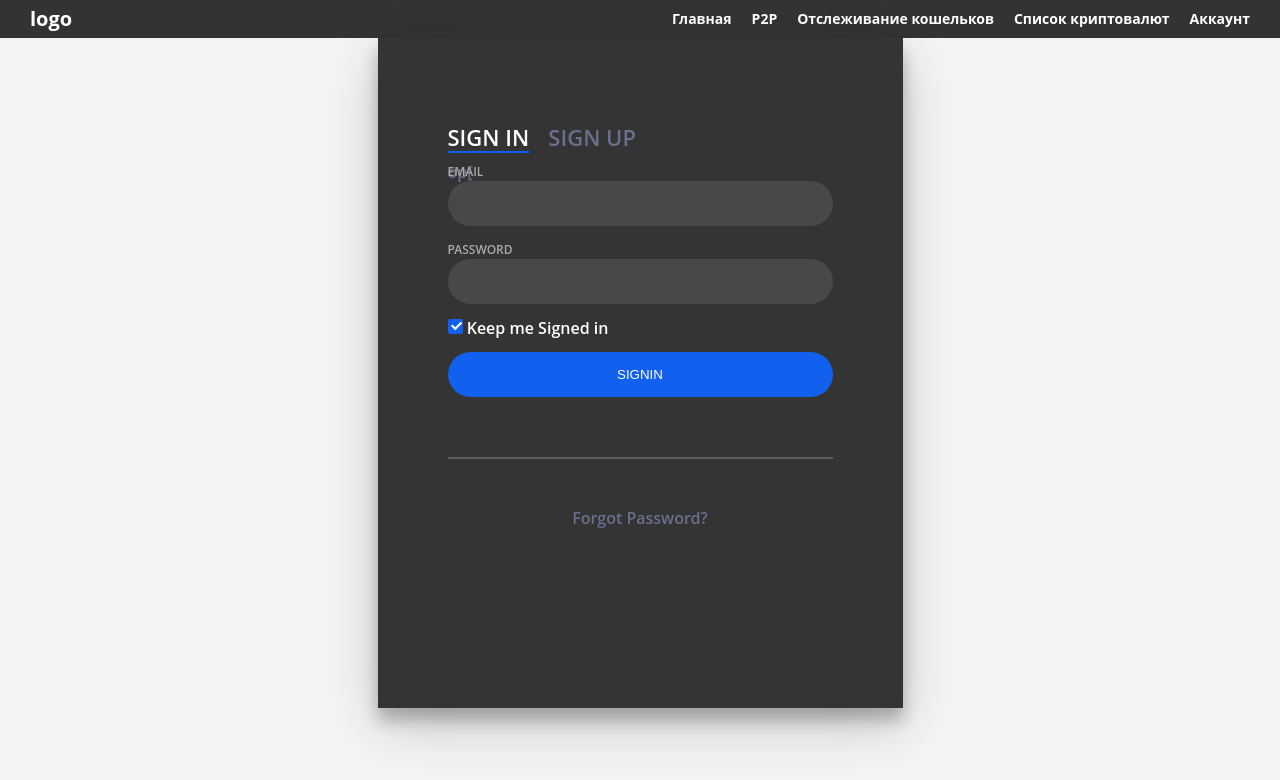
After one commit to yankochur/CryptoChanger, a Flask app: template app/templates/main/authorization.html in a window 1280 px wide. The commit adds this page. Shown: the top 780 px of the page. Run offline with Flask 3, Linux system fonts and the light colour scheme; the template is opened without the code that fills it, so the values that code supplies are empty.

Commit message:
auth page prototype

```diff
--- a/app/static/styles.css
+++ b/app/static/styles.css
@@ -15,8 +15,9 @@ header {
 }
 
 .logo {
-    font-size: 1.5em;
+    font-size: 20px;
     font-weight: bold;
+    margin-left: 20px;
 }
 
 nav ul {
@@ -65,3 +66,154 @@ h1 {
 .info h1 {
     text-align: center;
 }
+
+body{
+	margin:0;
+	color:#6a6f8c;
+	background:#f4f4f4;
+	font:600 16px/18px 'Open Sans',sans-serif;
+}
+*,:after,:before{box-sizing:border-box}
+.clearfix:after,.clearfix:before{content:'';display:table}
+.clearfix:after{clear:both;display:block}
+a{color:inherit;text-decoration:none}
+
+.login-wrap{
+	width:100%;
+	margin:auto;
+	max-width:525px;
+	min-height:670px;
+	position:relative;
+	background: white;
+	box-shadow:0 12px 15px 0 rgba(0,0,0,.24),0 17px 50px 0 rgba(0,0,0,.19);
+}
+.login-html{
+	width:100%;
+	height:100%;
+	position:absolute;
+	padding:90px 70px 50px 70px;
+	background:rgba(30, 30, 30, .9);
+}
+.login-html .sign-in-htm,
+.login-html .sign-up-htm{
+	top:0;
+	left:0;
+	right:0;
+	bottom:0;
+	position:absolute;
+	transform:rotateY(180deg);
+	backface-visibility:hidden;
+	transition:all .4s linear;
+}
+.login-html .sign-in,
+.login-html .sign-up,
+.login-form .group .check{
+	display:none;
+}
+.login-html .tab,
+.login-form .group .label,
+.login-form .group .button{
+	text-transform:uppercase;
+}
+.login-html .tab{
+	font-size:22px;
+	margin-right:15px;
+	padding-bottom:5px;
+	margin:0 15px 10px 0;
+	display:inline-block;
+	border-bottom:2px solid transparent;
+}
+.login-html .sign-in:checked + .tab,
+.login-html .sign-up:checked + .tab{
+	color:#fff;
+	border-color:#1161ee;
+}
+.login-form{
+	min-height:345px;
+	position:relative;
+	perspective:1000px;
+	transform-style:preserve-3d;
+}
+.login-form .group{
+	margin-bottom:15px;
+}
+.login-form .group .label,
+.login-form .group .input,
+.login-form .group .button{
+	width:100%;
+	color:#fff;
+	display:block;
+}
+.login-form .group .input,
+.login-form .group .button{
+	border:none;
+	padding:15px 20px;
+	border-radius:25px;
+	background:rgba(255,255,255,.1);
+}
+.login-form .group input[data-type="password"]{
+	text-security:circle;
+	-webkit-text-security:circle;
+}
+.login-form .group .label{
+	color:#aaa;
+	font-size:12px;
+}
+.login-form .group .button{
+	background:#1161ee;
+}
+.login-form .group label .icon{
+	width:15px;
+	height:15px;
+	border-radius:2px;
+	position:relative;
+	display:inline-block;
+	background:rgba(255,255,255,.1);
+}
+.login-form .group label .icon:before,
+.login-form .group label .icon:after{
+	content:'';
+	width:10px;
+	height:2px;
+	background:#fff;
+	position:absolute;
+	transition:all .2s ease-in-out 0s;
+}
+.login-form .group label .icon:before{
+	left:3px;
+	width:5px;
+	bottom:6px;
+	transform:scale(0) rotate(0);
+}
+.login-form .group label .icon:after{
+	top:6px;
+	right:0;
+	transform:scale(0) rotate(0);
+}
+.login-form .group .check:checked + label{
+	color:#fff;
+}
+.login-form .group .check:checked + label .icon{
+	background:#1161ee;
+}
+.login-form .group .check:checked + label .icon:before{
+	transform:scale(1) rotate(45deg);
+}
+.login-form .group .check:checked + label .icon:after{
+	transform:scale(1) rotate(-45deg);
+}
+.login-html .sign-in:checked + .tab + .sign-up + .tab + .login-form .sign-in-htm{
+	transform:rotate(0);
+}
+.login-html .sign-up:checked + .tab + .login-form .sign-up-htm{
+	transform:rotate(0);
+}
+
+.hr{
+	height:2px;
+	margin:60px 0 50px 0;
+	background:rgba(255,255,255,.2);
+}
+.foot-lnk{
+	text-align:center;
+}
--- /dev/null
+++ b/app/templates/main/authorization.html
@@ -0,0 +1,64 @@
+{% extends 'main/base.html' %}
+
+{% block title %} Авторизация {% endblock %}
+
+{% block body %}
+    <div class="login-wrap">
+	<div class="login-html">
+		<input id="tab-1" type="radio" name="tab" class="sign-in" checked><label for="tab-1" class="tab">Sign In</label>
+		<input id="tab-2" type="radio" name="tab" class="sign-up"><label for="tab-2" class="tab">Sign Up</label>
+		<div class="login-form">
+			<div class="sign-in-htm">
+				<form action="/authorization" method="POST">
+				<div class="group">
+					<label for="log_email" class="label">Email</label>
+					<input id="log_email" type="text" class="input" name="email">
+				</div>
+				<div class="group">
+					<label for="log_password" class="label">Password</label>
+					<input id="log_password" type="password" class="input" data-type="password" name="password">
+				</div>
+				<div class="group">
+					<input id="log_check" type="checkbox" class="check" checked>
+					<label for="log_check"><span class="icon"></span> Keep me Signed in</label>
+				</div>
+				<div class="group">
+					<input type="submit" class="button" name="submit_action" value="SignIn">
+				</div>
+				<div class="hr"></div>
+				<div class="foot-lnk">
+					<a href="#forgot">Forgot Password?</a>
+				</div>
+				</form>
+			</div>op[
+			<div class="sign-up-htm">
+				<form action="/authorization" method="POST">
+				<div class="group">
+					<label for="reg_username" class="label">Username</label>
+					<input id="reg_username" type="text" class="input" name="username">
+				</div>
+				<div class="group">
+					<label for="reg_email" class="label">Email</label>
+					<input id="reg_email" type="text" class="input" name="email">
+				</div>
+				<div class="group">
+					<label for="reg_password" class="label">Password</label>
+					<input id="reg_password" type="password" class="input" data-type="password" name="password">
+				</div>
+				<div class="group">
+					<label for="reg_2password" class="label">Repeat Password</label>
+					<input id="reg_2password" type="password" class="input" data-type="password">
+				</div>
+				<div class="group">
+					<input type="submit" class="button" name="submit_action" value="SignUp">
+				</div>
+				<div class="hr"></div>
+				<div class="foot-lnk">
+					<label for="tab-1">Already Member?</a></label>
+				</div>
+				</form>
+			</div>
+		</div>
+	</div>
+	</div>
+{% endblock %}
```
